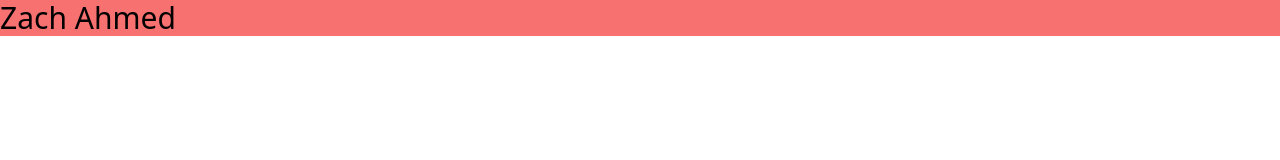
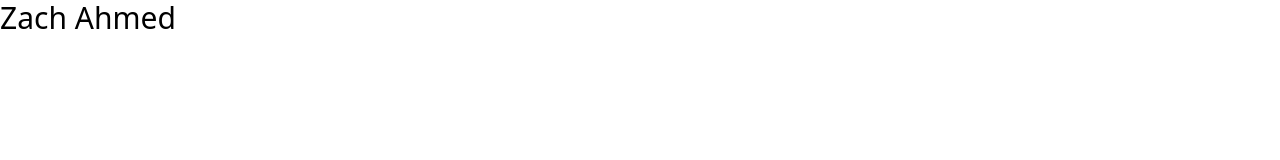
Before and after one commit to ZachAhmed/my-gatsby-site, a Gatsby site: page / in a window 1280 px wide. Built offline with nearby package versions, Linux system fonts and the light colour scheme; Gatsby itself is replaced by a stand-in of ours.

Commit message:
Update index.js

```diff
--- a/src/pages/index.js
+++ b/src/pages/index.js
@@ -2,7 +2,7 @@ import * as React from "react"
 
 const IndexPage = () => {
   return (
-    <h1 className="text-3xl bg-red-400"> Zach Ahmed</h1>
+    <h1 className="text-3xl"> Zach Ahmed</h1>
   )
 }
 
```
